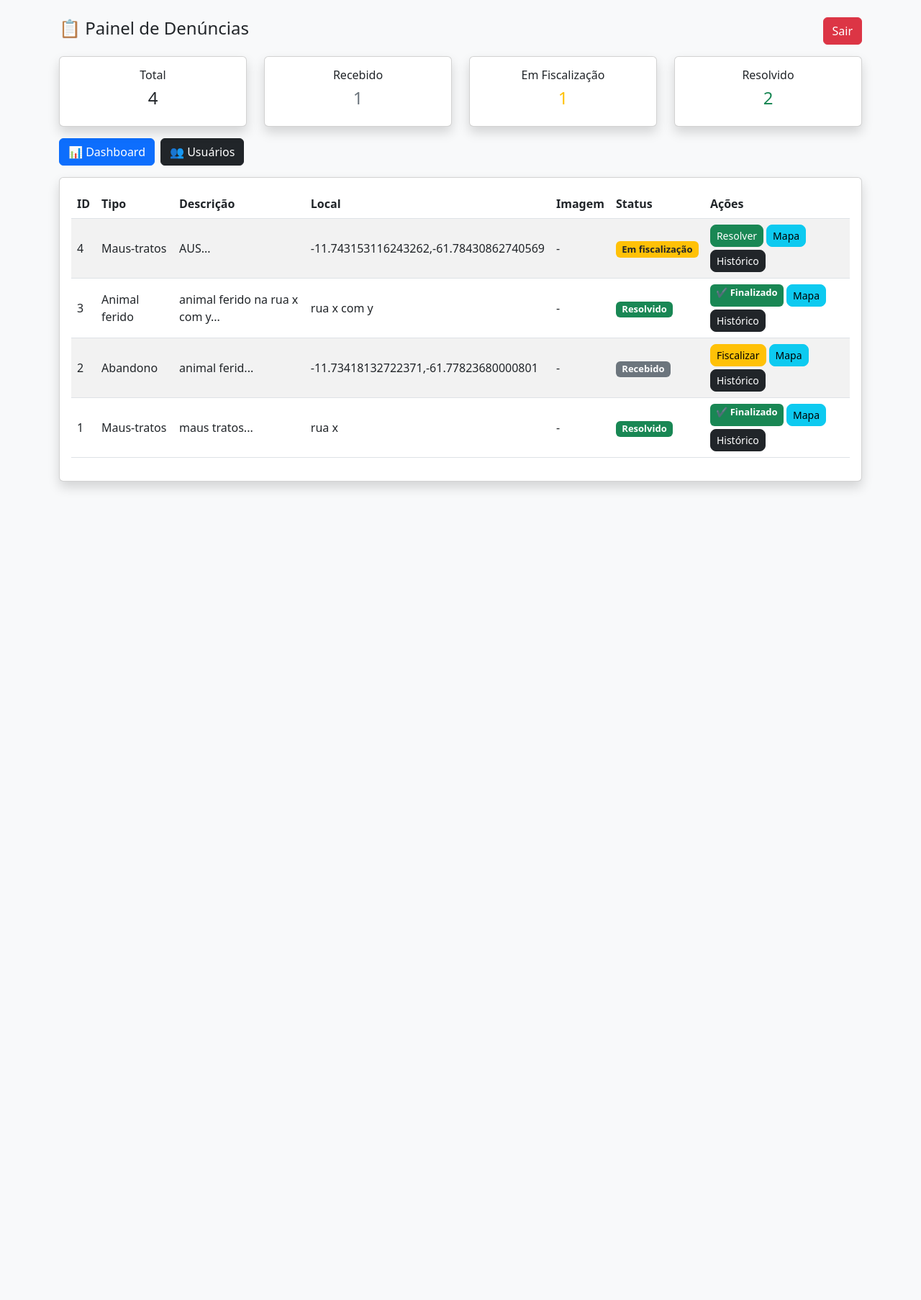
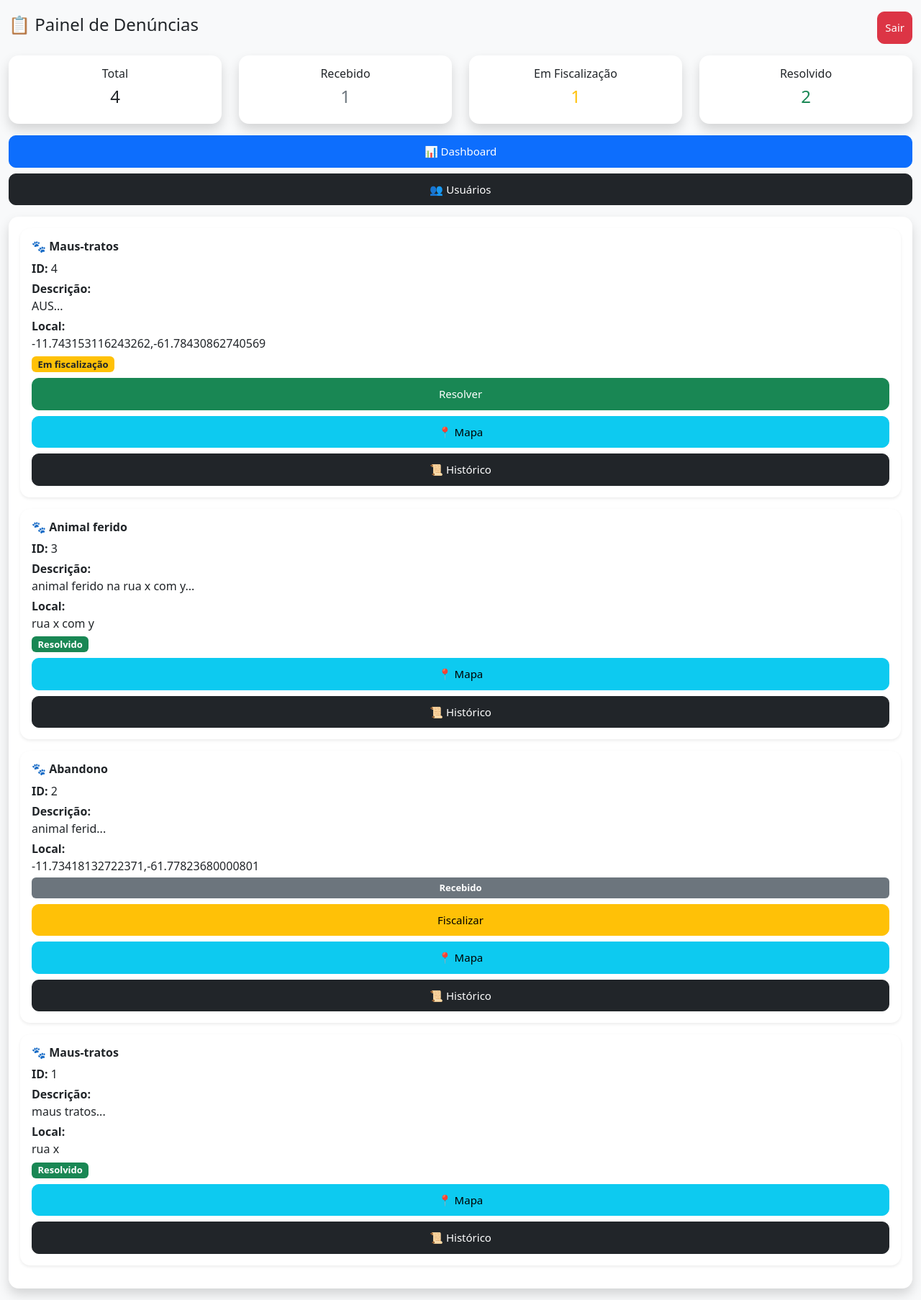
Before and after one commit to valtercleiovet-design/SEMMADUANIMAIS, a Flask app: page /painel in a window 1280 px wide. Shown: the whole page at 72% size. Before the commit the page ends 680 px from the top, so only its background shows below. Run offline with Flask 3, Linux system fonts and the light colour scheme; a user stored in the database is signed in; data comes from the database, SQL or seed files in the repository.

Commit message:
layout mobile otimizado + painel estilo app

```diff
--- a/app.py
+++ b/app.py
@@ -155,7 +155,7 @@ def denunciar():
         conn.commit()
         conn.close()
 
-        return redirect(url_for('index'))
+        return render_template('sucesso.html')
 
     return render_template('denunciar.html')
 
--- a/templates/painel.html
+++ b/templates/painel.html
@@ -16,10 +16,45 @@
         }
     </style>
 
+    <style>
+html, body {
+    overflow-x: hidden;
+}
+
+.container {
+    max-width: 100%;
+}
+     </style>
+
+<style>
+.card {
+    border-radius: 12px;
+}
+
+.btn {
+    border-radius: 10px;
+}
+</style>
+
+<style>
+.card {
+    border-radius: 14px;
+    border: none;
+    box-shadow: 0 4px 12px rgba(0,0,0,0.08);
+}
+</style>
+
+<style>
+.btn {
+    padding: 10px;
+    font-size: 15px;
+}
+</style>
+
 </head>
 <body class="bg-light">
 
-<div class="container py-4">
+<div class="container-fluid py-3">
 
     <div class="d-flex justify-content-between align-items-center mb-3">
         <h4>📋 Painel de Denúncias</h4>
@@ -29,7 +64,7 @@
     <!-- 📊 RESUMO -->
     <div class="row mb-3">
 
-        <div class="col-md-3">
+       <div class="col-6 col-md-3">
             <div class="card text-center shadow">
                 <div class="card-body">
                     <h6>Total</h6>
@@ -68,7 +103,7 @@
     </div>
 
     <!-- 🔘 BOTÕES PRINCIPAIS -->
-    <div class="d-flex gap-2 mb-3 flex-wrap">
+   <div class="d-grid gap-2 mb-3">
 
         <a href="/dashboard" class="btn btn-primary">
             📊 Dashboard
@@ -82,83 +117,71 @@
 
    <div class="card shadow p-3">
 
-        <table class="table table-striped align-middle">
-            <thead>
-                <tr>
-                    <th>ID</th>
-                    <th>Tipo</th>
-                    <th>Descrição</th>
-                    <th>Local</th>
-                    <th>Imagem</th>
-                    <th>Status</th>
-                    <th>Ações</th>
-                </tr>
-            </thead>
+        <div>
 
-            <tbody>
     {% for d in dados %}
-                <tr>
-                    <td>{{ d[0] }}</td>
-                    <td>{{ d[1] }}</td>
-                    <td>{{ d[2][:50] }}...</td>
-                    <td>{{ d[3] }}</td>
+    <div class="card mb-3 shadow-sm">
 
-                    <td>
-                        {% if d[4] %}
-                        <a href="{{ d[4] }}" target="_blank" class="btn btn-sm btn-primary">Ver</a>
-                        {% else %}
-                        -
-                        {% endif %}
-                    </td>
+        <div class="card-body">
+
+            <h6 class="fw-bold">🐾 {{ d[1] }}</h6>
+
+            <p class="mb-1"><strong>ID:</strong> {{ d[0] }}</p>
+
+            <p class="mb-1">
+                <strong>Descrição:</strong><br>
+                {{ d[2][:80] }}...
+            </p>
+
+            <p class="mb-1">
+                <strong>Local:</strong><br>
+                {{ d[3] }}
+            </p>
 
             <!-- STATUS -->
-                    <td>
+            <p class="mb-2">
                 {% if d[5] == 'Recebido' %}
-                            <span class="badge bg-secondary">Recebido</span>
-
+                    <span class="badge bg-secondary w-100 py-2">Recebido</span>
                 {% elif d[5] == 'Em fiscalização' %}
                     <span class="badge bg-warning text-dark">Em fiscalização</span>
-
                 {% elif d[5] == 'Resolvido' %}
                     <span class="badge bg-success">Resolvido</span>
                 {% endif %}
-                    </td>
+            </p>
 
-                    <!-- AÇÕES -->
-                    <td class="d-flex gap-1 flex-wrap">
+            <!-- BOTÕES -->
+            <div class="d-grid gap-2">
 
                 {% if d[5] == 'Recebido' %}
                 <a href="/atualizar_status/{{ d[0] }}/Em_fiscalizacao"
-                               class="btn btn-sm btn-warning"
+                   class="btn btn-warning btn-sm"
                    onclick="return confirm('Iniciar fiscalização?')">
                    Fiscalizar
                 </a>
 
                 {% elif d[5] == 'Em fiscalização' %}
                 <a href="/atualizar_status/{{ d[0] }}/Resolvido"
-                               class="btn btn-sm btn-success"
+                   class="btn btn-success btn-sm"
                    onclick="return confirm('Marcar como resolvido?')">
                    Resolver
                 </a>
-
-                        {% elif d[5] == 'Resolvido' %}
-                            <span class="badge bg-success">✔ Finalizado</span>
                 {% endif %}
 
-                        <a href="/mapa/{{ d[0] }}" class="btn btn-sm btn-info">
-                            Mapa
+                <a href="/mapa/{{ d[0] }}" class="btn btn-info btn-sm">
+                    📍 Mapa
                 </a>
 
-                        <a href="/historico/{{ d[0] }}" class="btn btn-sm btn-dark">
-                            Histórico
+                <a href="/historico/{{ d[0] }}" class="btn btn-dark btn-sm">
+                    📜 Histórico
                 </a>
 
-                    </td>
-                </tr>
+            </div>
+
+        </div>
+    </div>
     {% endfor %}
-            </tbody>
 
-        </table>
+</div>
 
     </div>
 
```
Also changed, not shown: templates/denunciar.html (+23 -1 lines), Novo(a) Documento de Texto (2).txt (deleted), Novo(a) Documento de Texto.txt (deleted), static/Novo(a) Documento de Texto.txt (deleted), static/img/celular.png (added), static/img/logo.png (renamed from static/img/icon.png). Lines whose indentation alone changed are shown as unchanged.
